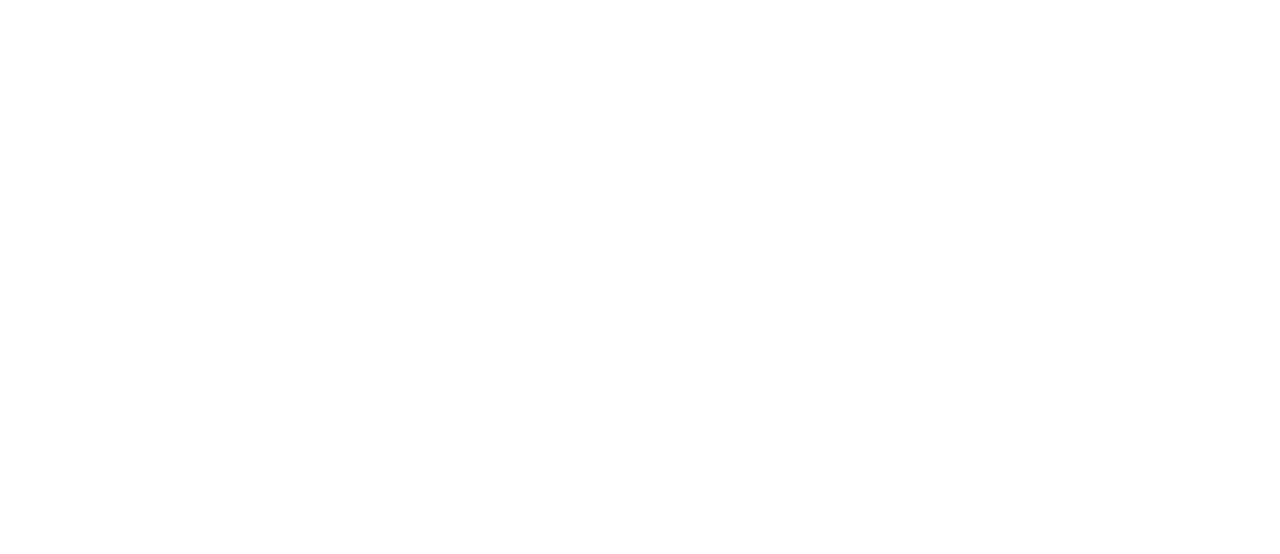
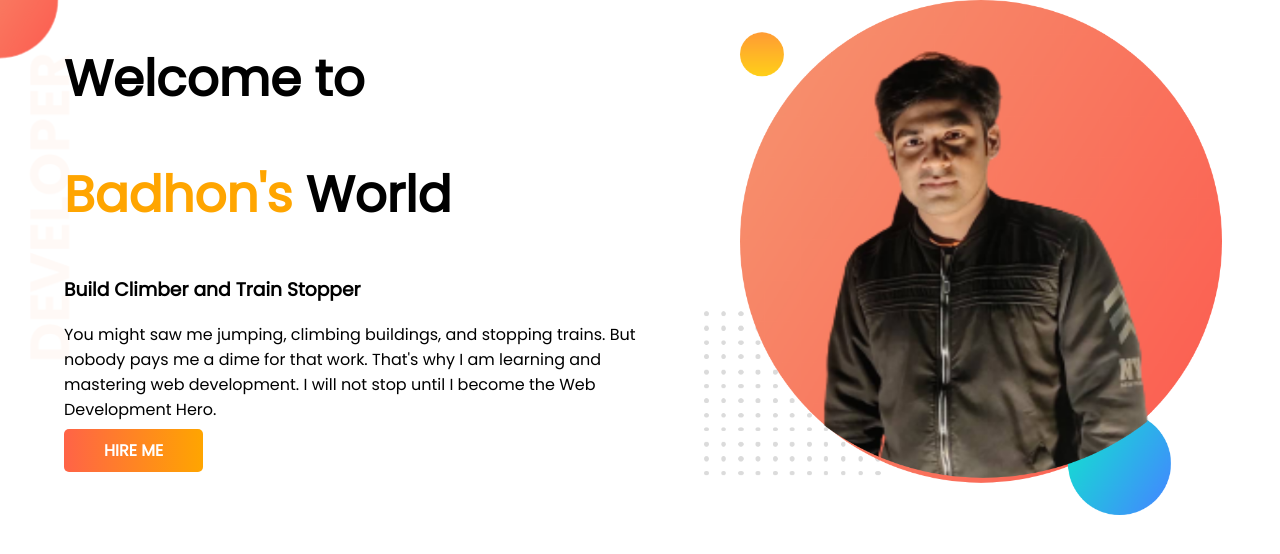
Before and after one commit to Prottay-Badhon/Developer-portfolio, a plain HTML site: page index.html in a window 1280 px wide. Drawn offline with Linux system fonts and the light colour scheme.

Commit message:
top section added

```diff
--- a/index.html
+++ b/index.html
@@ -1,13 +1,32 @@
 <!DOCTYPE html>
 <html lang="en">
+
 <head>
     <meta charset="UTF-8">
     <meta http-equiv="X-UA-Compatible" content="IE=edge">
     <meta name="viewport" content="width=device-width, initial-scale=1.0">
     <title>Badhon Portfolio</title>
     <link rel="stylesheet" href="style.css">
+    <link rel="preconnect" href="https://fonts.googleapis.com">
+    <link rel="preconnect" href="https://fonts.gstatic.com" crossorigin>
+    <link href="https://fonts.googleapis.com/css2?family=Poppins&display=swap" rel="stylesheet">
 </head>
+
 <body>
+    <section class="top-banner">
+        <div class="half-width">
+            <h1>Welcome to</h1>
+            <h1><span class="orange-color">Badhon's</span> World</h1>
+            <h3>Build Climber and Train Stopper</h3>
+            <p>You might saw me jumping, climbing buildings, and stopping trains. But nobody pays me a dime for that
+                work. That's why I am learning and mastering web development. I will not stop until I become the Web
+                Development Hero.</p>
+            <a href="" target="_blank" class="button-style">HIRE ME</a>
+        </div>
+        <div class="half-width">
+            <img src="images/badhon.png" alt="">
+        </div>
+    </section>
+</body>
 
-</body>
 </html>
--- a/style.css
+++ b/style.css
@@ -0,0 +1,32 @@
+body{
+    font-family: 'Poppins', sans-serif;
+    margin: 0;
+}
+h1{
+    font-size: 50px;
+}
+.orange-color{
+    color: orange;
+}
+section{
+    display: flex;
+}
+.half-width{
+    width: 50%;
+    padding-left: 5%;
+}
+.half-width img{
+    width: 90%;
+}
+.button-style{
+    background-image: linear-gradient(to right, tomato,orange);
+    color: white;
+    padding: 10px 40px;
+    text-decoration: none;
+    border-radius: 5px;
+    font-weight: 700;
+}
+.top-banner{
+    background-image: url(images/top-banner.png);
+    background-repeat: no-repeat;
+}
```
Also changed, not shown: images/270017949_319998980010563_851045071288682800_n.jpg (added), images/badhon.png (added), images/dream-bg.png (added), images/exp-bg.png (added), images/jhankar.png (added), images/jhankar2.png (added), images/my-bg.png (added), images/my-bg2.png (added), images/top-banner.png (added), 7 other files.
